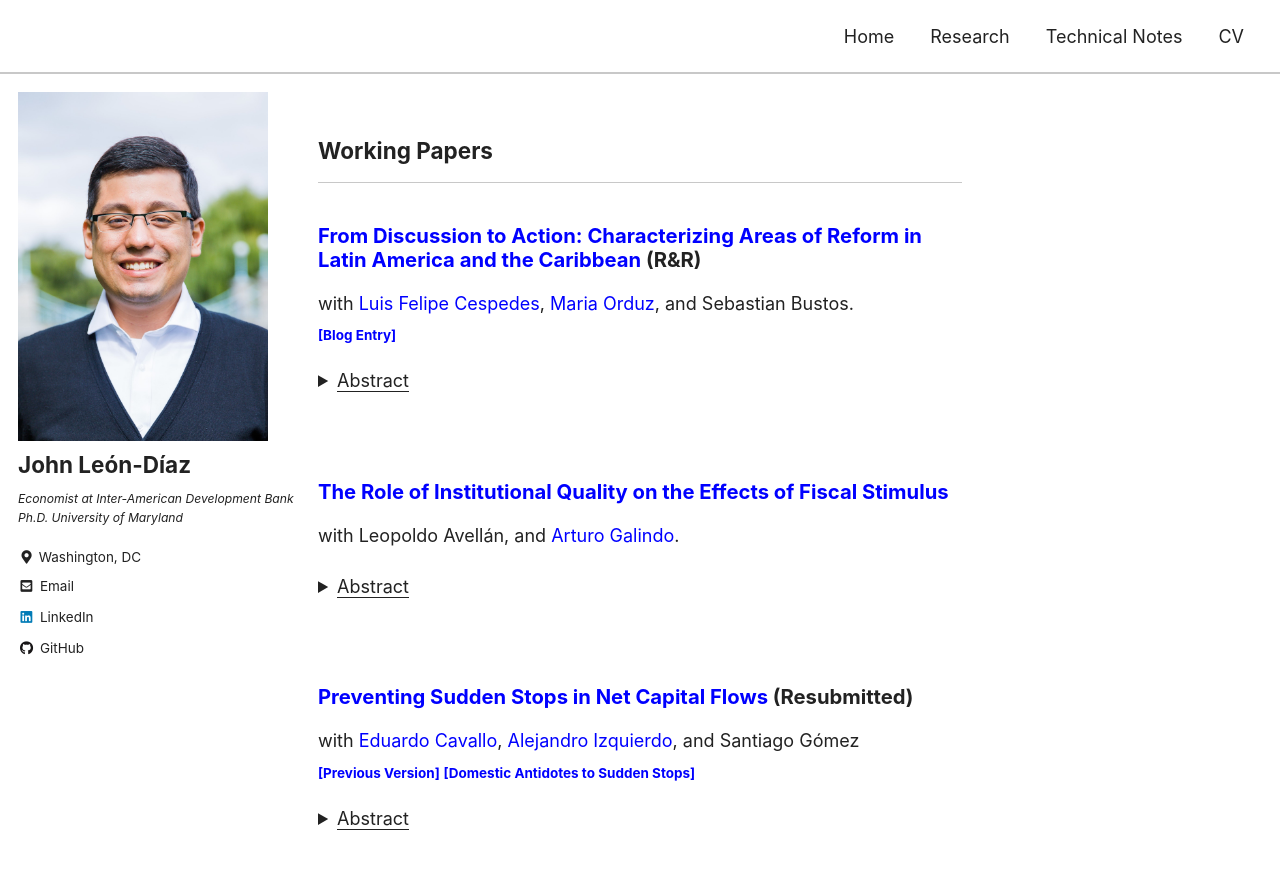
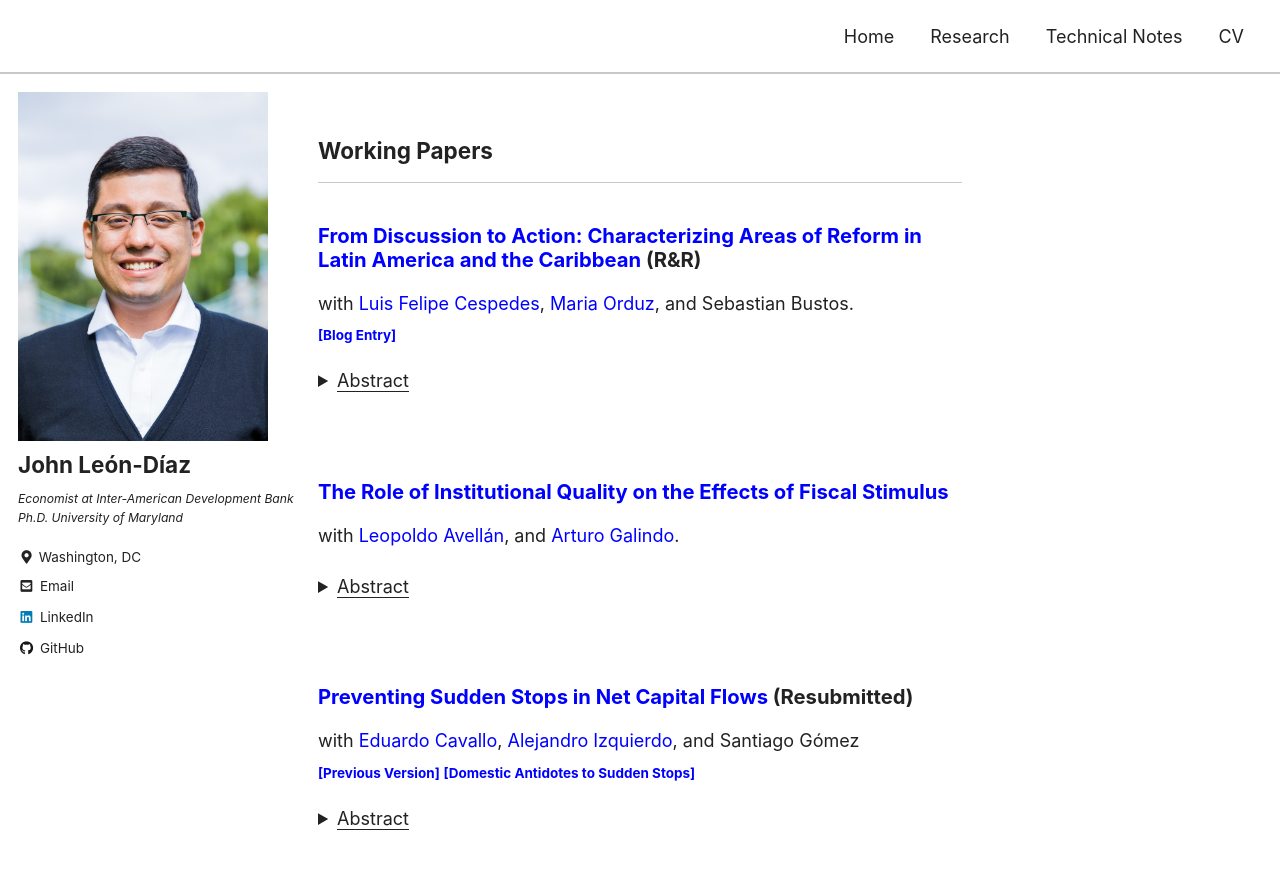
Before and after one commit to jleondia/jleondia.github.io, a Jekyll site: the page built from _pages/research.md, in a window 1280 px wide and 900 px high. Shown: the top 869 px of the window. Built offline with Jekyll 4.4.1, drawn with Linux system fonts in a browser that asks for light colours; cached includes are drawn as plain includes; part of the change alters nothing that is shown.

```diff
--- a/_pages/research.md
+++ b/_pages/research.md
@@ -21,7 +21,7 @@ with [Luis Felipe Cespedes](https://fen.uchile.cl/en/academicos-investigacion/di
 </details> <br>
 
 ### [The Role of Institutional Quality on the Effects of Fiscal Stimulus](https://publications.iadb.org/en/the-role-of-institutional-quality-on-the-effects-of-fiscal-stimulus)
-with Leopoldo Avellán, and [Arturo Galindo](https://scholar.google.com/citations?user=ZZNGy08AAAAJ&hl=en).
+with [Leopoldo Avellán](https://scholar.google.com/citations?user=aXz_ZywAAAAJ&hl=en), and [Arturo Galindo](https://scholar.google.com/citations?user=ZZNGy08AAAAJ&hl=en).
 
 <details>
     <summary><u>Abstract</u></summary><p>
```
